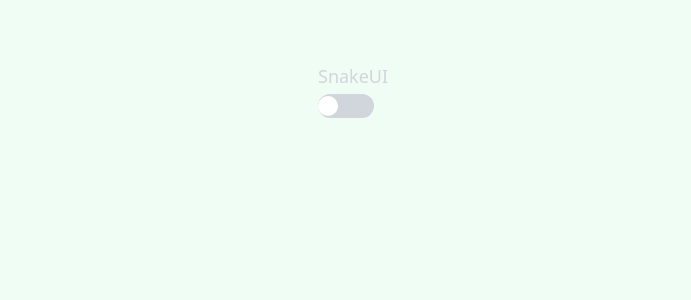
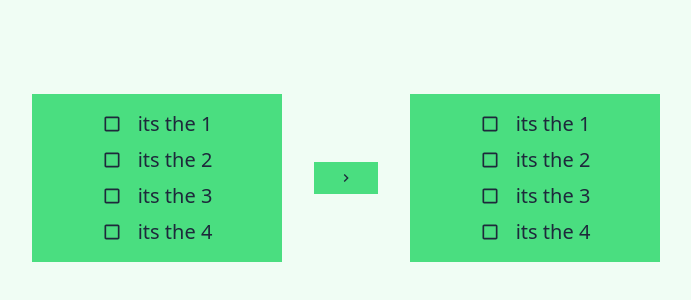
Before and after one commit to Utkarshya24/snakeUI, a Next.js app: page / in a window 1280 px wide. Shown: the part 146-446 px from the top of the page, without its empty margins (294-985 px from the left). Built offline with nearby package versions, Linux system fonts and the light colour scheme.

Commit message:
transferList

```diff
--- a/src/app/globals.css
+++ b/src/app/globals.css
@@ -11,7 +11,6 @@
   --color-primary: #16A34A;
   --color-secondary: #4ADE80;
   --color-primary-text: #1E293B;
-  --font-default:
   --font-exo2: var(--font-exo2-sans);
 
 }
--- a/src/app/page.tsx
+++ b/src/app/page.tsx
@@ -1,10 +1,13 @@
-import {Button,Tooltip, Hamburger, ToogleSwitch} from '../components/index'
+import {Button,Tooltip, Hamburger, ToogleSwitch, Grid, SnakeTransferList} from '../components/index'
 
 export default function Home() {
 
 
   return (
     <div className="flex flex-col justify-center items-center gap-4 mt-60">
+
+      <SnakeTransferList />
+
       {/* <p className='text-[18px]'>Test UI Library</p> */}
 
       {/* <Hamburger
@@ -38,7 +41,7 @@ export default function Home() {
         Click Me
       </Button> */}
 
-      <ToogleSwitch />
+      {/* <ToogleSwitch /> */}
     </div>
   );
 }
--- a/src/components/Tooltip.tsx
+++ b/src/components/Tooltip.tsx
@@ -5,7 +5,7 @@ import { twMerge } from 'tailwind-merge'
 
 interface TooltipProps {
     varient?: "default" | "outline"
-    tooltipPosition?: "top" | "bottom" | "right" | "left"
+    tooltipPosition?: "top" | "bottom" | "right" | "left";
     className?: string;
     iconClassName?: string;
     tooltipContainerClassName?: string;
--- a/src/components/index.ts
+++ b/src/components/index.ts
@@ -2,10 +2,13 @@ import Button from "./Button";
 import Tooltip from "./Tooltip";
 import Hamburger from "./Hamburger";
 import ToogleSwitch from "./ToogleSwitch"
+import {Grid, SnakeTransferList} from "./transferList/SnakeTransferList"
 
 export {
     Button,
     Tooltip,
     Hamburger,
     ToogleSwitch,
+    Grid,
+    SnakeTransferList,
 }
--- /dev/null
+++ b/src/components/transferList/SnakeTransferList.tsx
@@ -0,0 +1,134 @@
+"use client"
+
+import React, {useEffect, useState} from 'react'
+import { MdCheckBoxOutlineBlank } from "react-icons/md";
+import { IoIosCheckbox } from "react-icons/io";
+import { MdKeyboardDoubleArrowRight } from "react-icons/md";
+import { MdKeyboardArrowRight } from "react-icons/md";
+import { MdKeyboardArrowLeft } from "react-icons/md";
+import { MdKeyboardDoubleArrowLeft } from "react-icons/md";
+
+import Button from '../Button';
+
+interface baseProps {
+    className?: string;
+    children?: React.ReactNode;
+}
+interface listProps {
+    className?: string;
+    children: React.ReactNode[];
+    onSelectionChange?: (selectedItems: any[]) => void;
+}
+
+interface listWraperProps {
+    slot: "left" | "right",
+    children: React.ReactNode[],
+}
+
+const base = {
+    grid: `w-[250px] h-auto bg-secondary text-primary-text px-2 py-4`,
+    listContainer: `text-xl flex flex-col gap-2`,
+    snakeTransferList: `flex justify-center items-center gap-8`,
+    button: `py-2 px-6`,
+}
+
+const buttonArray = [
+    <MdKeyboardDoubleArrowRight />,
+    <MdKeyboardArrowRight />,
+    <MdKeyboardArrowLeft />,
+    <MdKeyboardDoubleArrowLeft />,
+]
+
+
+export const SnakeTransferList: React.FC<baseProps> = ({className, children}) => {
+
+    // const [selectedFromLeft, setSelectedFromLeft] = useState<any[]>([])
+    // const [selectedFromRight, setSelectedFromRight] = useState<any[]>([])
+
+    // const handleClick = () => {
+    //     console.log("Selected from Left List:", selectedFromLeft);
+    //     console.log("Selected from Right List:", selectedFromRight);
+    // }
+
+    return (
+        <div className={`${base.snakeTransferList} $
+        {className}`}>
+            <Grid>
+                <List
+                >
+                    {`its the 1`}
+                    {`its the 2`}
+                    {`its the 3`}
+                    {`its the 4`}
+                </List>
+            </Grid>
+
+            <div
+                className='flex flex-col gap-2'
+            >
+                <Button className={`${base.button}`} >
+                    <MdKeyboardArrowRight />
+                </Button>
+            </div>
+
+            <Grid>
+                <List
+                >
+                    {`its the 1`}
+                    {`its the 2`}
+                    {`its the 3`}
+                    {`its the 4`}
+                </List>
+            </Grid>
+        </div>
+    )
+}
+
+export const Grid: React.FC<baseProps> = ({className = '', children}) => {
+    return (
+    <div className={`${base.grid} ${className}`}>
+        {children}
+    </div>
+    )
+}
+
+export const ListWrapper: React.FC<listWraperProps> = ({children}) => {
+    return <>{children}</>
+}
+
+export const List: React.FC<listProps> = ({className = '', children, onSelectionChange}) => {
+
+    const [checkedItems, setCheckedItems] = useState<boolean[]>(
+        new Array(children.length).fill(false)
+    )
+
+    useEffect(() => {
+        setCheckedItems(new Array(children.length).fill(false));
+    }, [children])
+
+    useEffect(() => {
+        if(onSelectionChange) {
+            const selectedItems = children.filter((_, index) => checkedItems[index]);
+            onSelectionChange(selectedItems)
+        }
+    }, [checkedItems])
+
+    const toggleCheck = (index:number) => {
+        setCheckedItems(prev => prev.map((val, i) => (i === index ? !val: val))
+    )}
+
+    return (
+            <ul className={`${base.listContainer} ${className}`}>
+                {children.map((item, index) => (
+                    <div
+                        className='flex justify-center items-center gap-4 cursor-pointer w-full  hover:bg-primary'
+                        onClick={() => toggleCheck(index)}
+                        key={index}
+                    >
+                        {checkedItems[index] ? <IoIosCheckbox /> : <MdCheckBoxOutlineBlank /> }
+                        <li>{item}</li>
+                    </div>
+                ))}
+            </ul>
+    )
+}
```
